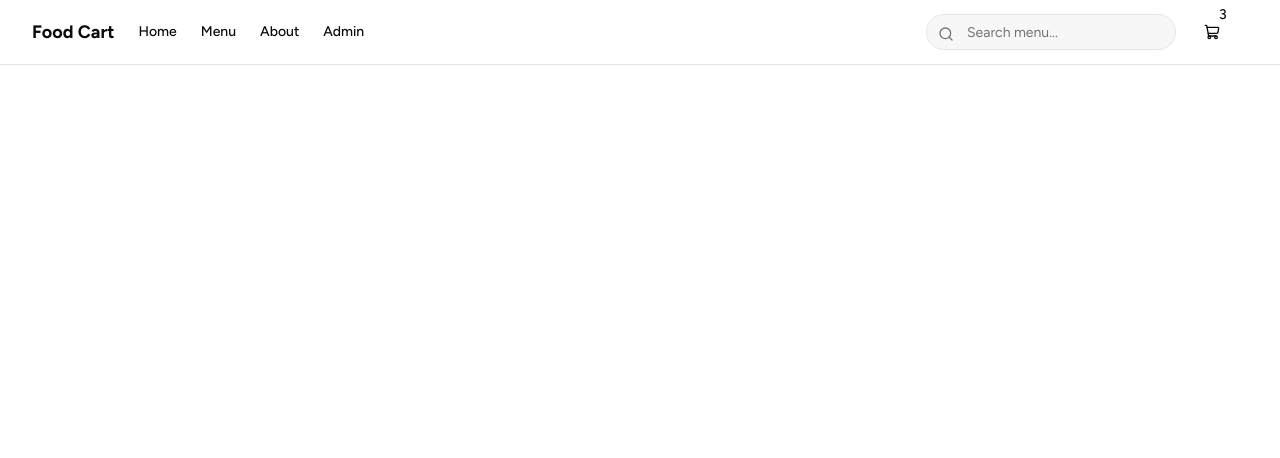
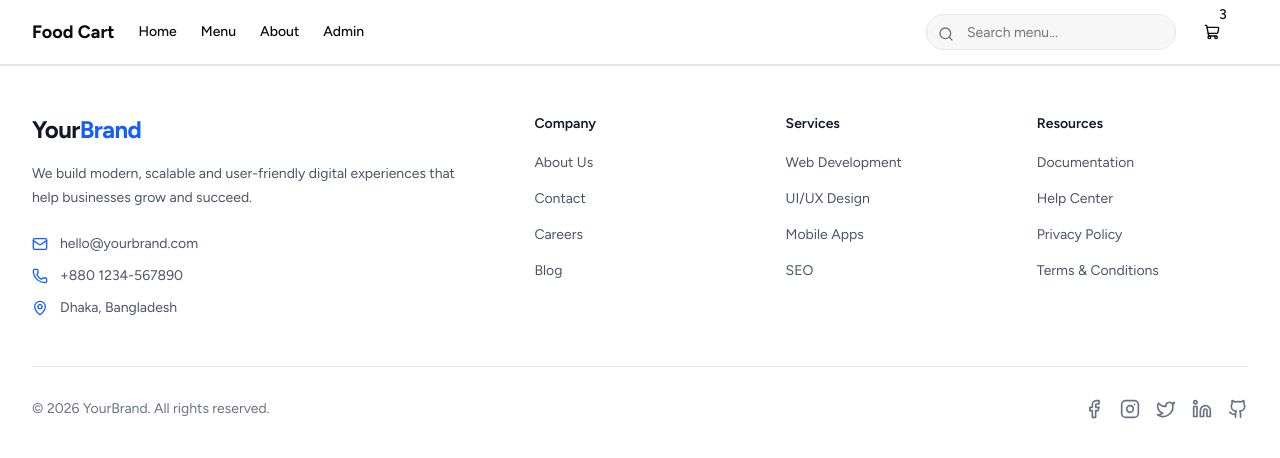
Before and after one commit to aftabuddin007/prizma-postgreSQL-project, a Next.js app: page / in a window 1280 px wide. Shown: the top 458 px of the page. Built offline with nearby package versions, Linux system fonts and the light colour scheme.

Commit message:
add footer

```diff
--- a/src/app/page.tsx
+++ b/src/app/page.tsx
@@ -1,10 +1,13 @@
 import Navbar from "@/components/Navbar";
 import { Button } from "@/components/ui/button"
+import Footer from "../components/Footer";
 
 export default function Home() {
   return (
     <div className="">
        <Navbar></Navbar>
+
+       <Footer></Footer>
     </div>
   );
 }
--- /dev/null
+++ b/src/components/Footer.tsx
@@ -0,0 +1,153 @@
+// components/Footer.tsx
+
+import Link from "next/link";
+import {
+  Facebook,
+  Instagram,
+  Twitter,
+  Linkedin,
+  Github,
+  Mail,
+  MapPin,
+  Phone,
+} from "lucide-react";
+
+const footerLinks = {
+  Company: [
+    { name: "About Us", href: "/about" },
+    { name: "Contact", href: "/contact" },
+    { name: "Careers", href: "/careers" },
+    { name: "Blog", href: "/blog" },
+  ],
+  Services: [
+    { name: "Web Development", href: "/services/web-development" },
+    { name: "UI/UX Design", href: "/services/ui-ux" },
+    { name: "Mobile Apps", href: "/services/mobile-apps" },
+    { name: "SEO", href: "/services/seo" },
+  ],
+  Resources: [
+    { name: "Documentation", href: "/docs" },
+    { name: "Help Center", href: "/help" },
+    { name: "Privacy Policy", href: "/privacy" },
+    { name: "Terms & Conditions", href: "/terms" },
+  ],
+};
+
+export default function Footer() {
+  return (
+    <footer className="border-t border-gray-200 bg-white">
+      <div className="mx-auto max-w-7xl px-6 py-12 lg:px-8">
+
+        {/* Main Footer */}
+        <div className="grid grid-cols-1 gap-10 sm:grid-cols-2 lg:grid-cols-5">
+
+          {/* Brand */}
+          <div className="lg:col-span-2">
+            <Link
+              href="/"
+              className="text-2xl font-bold tracking-tight text-gray-900"
+            >
+              Your<span className="text-blue-600">Brand</span>
+            </Link>
+
+            <p className="mt-4 max-w-md text-sm leading-6 text-gray-600">
+              We build modern, scalable and user-friendly digital experiences
+              that help businesses grow and succeed.
+            </p>
+
+            {/* Contact */}
+            <div className="mt-6 space-y-3 text-sm text-gray-600">
+              <div className="flex items-center gap-3">
+                <Mail className="h-4 w-4 text-blue-600" />
+                <span>hello@yourbrand.com</span>
+              </div>
+
+              <div className="flex items-center gap-3">
+                <Phone className="h-4 w-4 text-blue-600" />
+                <span>+880 1234-567890</span>
+              </div>
+
+              <div className="flex items-center gap-3">
+                <MapPin className="h-4 w-4 text-blue-600" />
+                <span>Dhaka, Bangladesh</span>
+              </div>
+            </div>
+          </div>
+
+          {/* Links */}
+          {Object.entries(footerLinks).map(([title, links]) => (
+            <div key={title}>
+              <h3 className="text-sm font-semibold text-gray-900">
+                {title}
+              </h3>
+
+              <ul className="mt-4 space-y-3">
+                {links.map((link) => (
+                  <li key={link.name}>
+                    <Link
+                      href={link.href}
+                      className="text-sm text-gray-600 transition-colors hover:text-blue-600"
+                    >
+                      {link.name}
+                    </Link>
+                  </li>
+                ))}
+              </ul>
+            </div>
+          ))}
+        </div>
+
+        {/* Bottom */}
+        <div className="mt-12 flex flex-col gap-6 border-t border-gray-200 pt-8 sm:flex-row sm:items-center sm:justify-between">
+
+          <p className="text-sm text-gray-500">
+            © {new Date().getFullYear()} YourBrand. All rights reserved.
+          </p>
+
+          {/* Social Icons */}
+          <div className="flex items-center gap-4">
+            <Link
+              href="#"
+              aria-label="Facebook"
+              className="text-gray-500 transition-colors hover:text-blue-600"
+            >
+              <Facebook className="h-5 w-5" />
+            </Link>
+
+            <Link
+              href="#"
+              aria-label="Instagram"
+              className="text-gray-500 transition-colors hover:text-pink-600"
+            >
+              <Instagram className="h-5 w-5" />
+            </Link>
+
+            <Link
+              href="#"
+              aria-label="Twitter"
+              className="text-gray-500 transition-colors hover:text-sky-500"
+            >
+              <Twitter className="h-5 w-5" />
+            </Link>
+
+            <Link
+              href="#"
+              aria-label="LinkedIn"
+              className="text-gray-500 transition-colors hover:text-blue-700"
+            >
+              <Linkedin className="h-5 w-5" />
+            </Link>
+
+            <Link
+              href="#"
+              aria-label="GitHub"
+              className="text-gray-500 transition-colors hover:text-gray-900"
+            >
+              <Github className="h-5 w-5" />
+            </Link>
+          </div>
+        </div>
+      </div>
+    </footer>
+  );
+}
```
